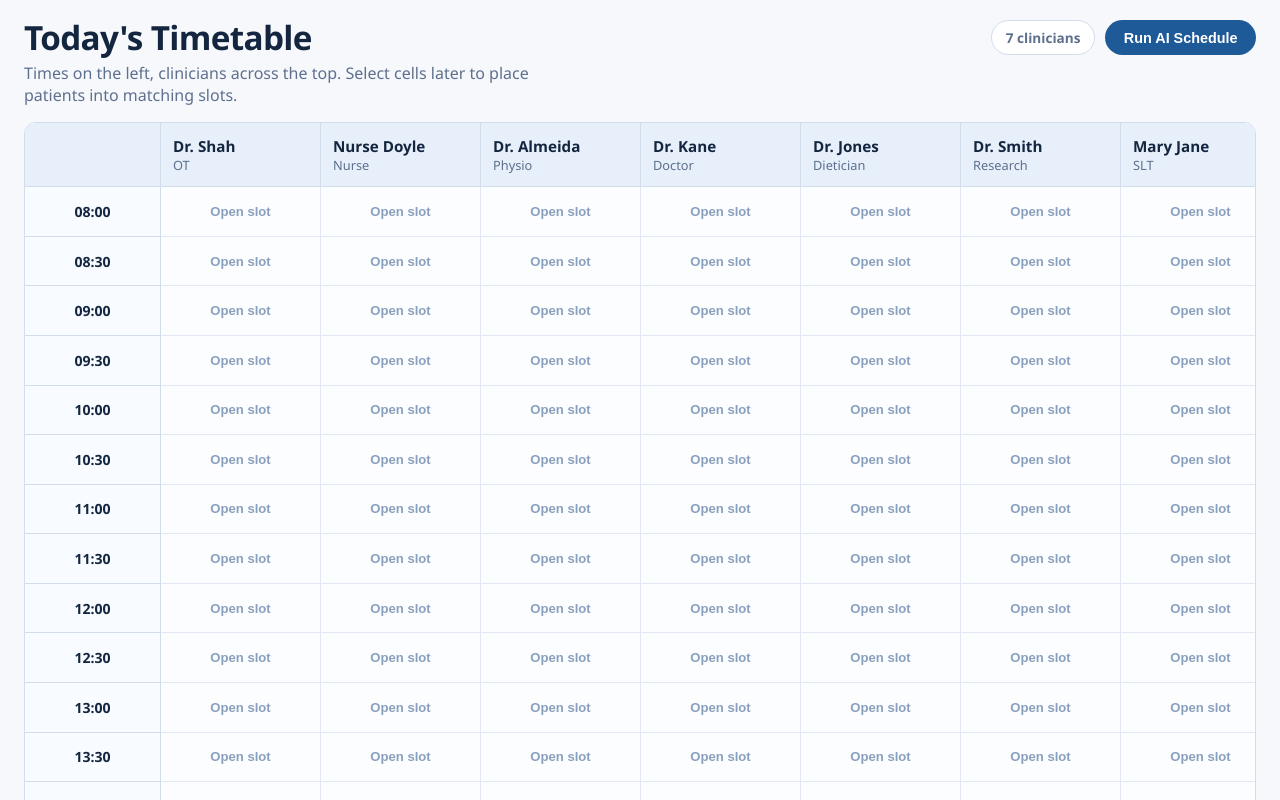
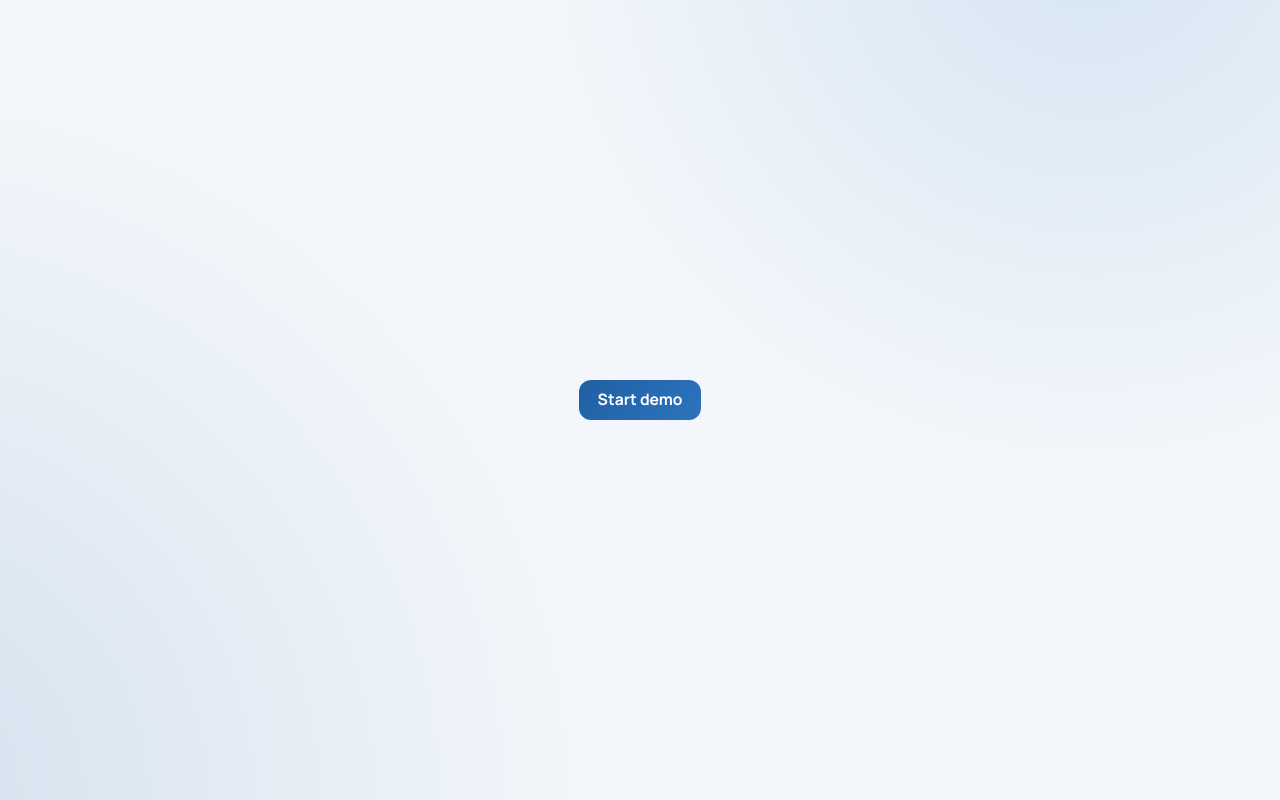
Before and after one commit to JoanVM005/HackEurope2026, a React (Vite) app in the folder Frontend/hackeurope2026/: page /patients in a window 1280 px wide. Shown: the top 800 px of the page. Built offline with nearby package versions, Linux system fonts and the light colour scheme.

Commit message:
Stitched two frames together

```diff
--- a/Frontend/hackeurope2026/src/App.css
+++ b/Frontend/hackeurope2026/src/App.css
@@ -1,6 +1,54 @@
+@import url('https://fonts.googleapis.com/css2?family=Manrope:wght@400;500;600;700;800&display=swap');
+
 .app-shell {
+  --brand-blue-900: #134787;
+  --brand-blue-700: #1f5fa4;
+  --brand-blue-500: #4f90cd;
+  --brand-blue-200: #d8e8f8;
+  --surface: #f3f7fb;
+  --ink: #0f2745;
+  --muted: #4b647f;
+
   min-height: 100vh;
-  padding: 0;
-#root {
-  min-height: 100vh;
+  width: 100%;
+  color: var(--ink);
+  background:
+    radial-gradient(circle at 85% -10%, rgb(79 144 205 / 18%), transparent 40%),
+    radial-gradient(circle at -10% 100%, rgb(31 95 164 / 15%), transparent 45%),
+    var(--surface);
 }
+
+.app-shell--landing {
+  display: grid;
+  place-items: center;
+  padding: 1rem;
+}
+
+.landing {
+  display: grid;
+  place-items: center;
+}
+
+.page-action-btn {
+  border: 0;
+  border-radius: 12px;
+  background: linear-gradient(135deg, var(--brand-blue-700), #2d74bd);
+  color: #ffffff;
+  font: inherit;
+  font-weight: 700;
+  font-size: 0.98rem;
+  line-height: 1;
+  padding: 0.78rem 1.15rem;
+  cursor: pointer;
+  transition: filter 140ms ease;
+}
+
+.page-action-btn:hover {
+  filter: brightness(1.05);
+}
+
+.page-action-btn--secondary {
+  background: #ffffff;
+  color: var(--brand-blue-700);
+  border: 1px solid var(--brand-blue-200);
+}
--- a/Frontend/hackeurope2026/src/App.tsx
+++ b/Frontend/hackeurope2026/src/App.tsx
@@ -1,14 +1,38 @@
+import './App.css'
+import { useState } from 'react'
 import PatientBoardPage from './features/patient-board/PatientBoardPage'
-import './App.css'
 import { ScheduleGrid } from './schedule/ScheduleGrid'
 
+type Screen = 'landing' | 'patients' | 'schedule'
+
 function App() {
+  const [screen, setScreen] = useState<Screen>('landing')
+
+  if (screen === 'landing') {
+    return (
+      <main className="app-shell app-shell--landing">
+        <section className="landing" aria-label="Demo start">
+          <button type="button" className="page-action-btn" onClick={() => setScreen('patients')}>
+            Start demo
+          </button>
+        </section>
+      </main>
+    )
+  }
+
+  if (screen === 'patients') {
+    return (
+      <main className="app-shell">
+        <PatientBoardPage onCreateSchedule={() => setScreen('schedule')} />
+      </main>
+    )
+  }
+
   return (
     <main className="app-shell">
-      <ScheduleGrid />
+      <ScheduleGrid onConfigurePatients={() => setScreen('patients')} />
     </main>
   )
-  return <PatientBoardPage />
 }
 
 export default App
--- a/Frontend/hackeurope2026/src/features/patient-board/PatientBoardPage.tsx
+++ b/Frontend/hackeurope2026/src/features/patient-board/PatientBoardPage.tsx
@@ -12,7 +12,11 @@ const emptyChecklist = (): TestChecklist => ({
   Physio: false,
 })
 
-export default function PatientBoardPage() {
+interface PatientBoardPageProps {
+  onCreateSchedule?: () => void
+}
+
+export default function PatientBoardPage({ onCreateSchedule }: PatientBoardPageProps) {
   const [patients, setPatients] = useState<PatientCardData[]>(mockPatients)
   const [newPatientName, setNewPatientName] = useState('')
   const [newPatientTests, setNewPatientTests] = useState<TestChecklist>(emptyChecklist)
@@ -77,6 +81,13 @@ export default function PatientBoardPage() {
         <p className="patient-board__subtitle">
           Add patients, tick required tests, and let the AI handle scheduling and order-of-execution in the background.
         </p>
+        {onCreateSchedule ? (
+          <div className="patient-board__top-actions">
+            <button type="button" className="page-action-btn" onClick={onCreateSchedule}>
+              Create schedule
+            </button>
+          </div>
+        ) : null}
 
         <form
           className="patient-board__composer"
--- a/Frontend/hackeurope2026/src/features/patient-board/patientBoard.css
+++ b/Frontend/hackeurope2026/src/features/patient-board/patientBoard.css
@@ -1,20 +1,7 @@
-@import url('https://fonts.googleapis.com/css2?family=Manrope:wght@400;500;600;700;800&display=swap');
-
 .patient-board {
-  --avelios-blue-900: #134787;
-  --avelios-blue-700: #1f5fa4;
-  --avelios-blue-500: #4f90cd;
-  --avelios-blue-200: #d8e8f8;
-  --avelios-surface: #f3f7fb;
-  --avelios-ink: #0f2745;
-  --avelios-muted: #4b647f;
   min-height: 100vh;
   width: 100%;
   padding: clamp(1.25rem, 2vw, 2rem) clamp(1rem, 3vw, 2.5rem) 2rem;
-  background:
-    radial-gradient(circle at 85% -10%, rgb(79 144 205 / 18%), transparent 40%),
-    radial-gradient(circle at -10% 100%, rgb(31 95 164 / 15%), transparent 45%),
-    var(--avelios-surface);
 }
 
 .patient-board__hero {
@@ -23,7 +10,7 @@
 
 .patient-board__hero h1 {
   margin: 0;
-  color: var(--avelios-ink);
+  color: var(--ink);
   font-size: clamp(1.9rem, 3.6vw, 3rem);
   font-weight: 800;
   line-height: 1.05;
@@ -32,8 +19,14 @@
 .patient-board__subtitle {
   margin: 0.8rem 0 1rem;
   max-width: 74ch;
-  color: var(--avelios-muted);
+  color: var(--muted);
   font-size: clamp(0.95rem, 1.4vw, 1.05rem);
+}
+
+.patient-board__top-actions {
+  margin-bottom: 1rem;
+  display: flex;
+  justify-content: flex-end;
 }
 
 .patient-board__composer {
@@ -41,7 +34,7 @@
   grid-template-columns: 1.4fr 2fr auto;
   gap: 0.75rem;
   align-items: end;
-  border: 1px solid var(--avelios-blue-200);
+  border: 1px solid var(--brand-blue-200);
   border-radius: 16px;
   background: linear-gradient(180deg, #ffffff, #f7fbff);
   padding: 0.9rem;
@@ -56,7 +49,7 @@
 .patient-board__test-options legend {
   display: block;
   margin-bottom: 0.45rem;
-  color: var(--avelios-muted);
+  color: var(--muted);
   font-size: 0.8rem;
   font-weight: 700;
   text-transform: uppercase;
@@ -69,7 +62,7 @@
   border-radius: 10px;
   background: #ffffff;
   padding: 0.62rem 0.7rem;
-  color: var(--avelios-ink);
+  color: var(--ink);
   font: inherit;
 }
 
@@ -86,20 +79,20 @@
   display: inline-flex;
   align-items: center;
   gap: 0.4rem;
-  color: var(--avelios-ink);
+  color: var(--ink);
   font-size: 0.88rem;
   font-weight: 600;
 }
 
 .patient-board__test-options input,
 .test-checklist__item input {
-  accent-color: var(--avelios-blue-700);
+  accent-color: var(--brand-blue-700);
 }
 
 .patient-board__add-btn {
   border: none;
   border-radius: 10px;
-  background: linear-gradient(135deg, #1e5fa3, #2d74bd);
+  background: linear-gradient(135deg, var(--brand-blue-700), #2d74bd);
   color: #ffffff;
   font: inherit;
   font-weight: 700;
@@ -140,7 +133,7 @@
 
 .patient-card__header h2 {
   margin: 0;
-  color: var(--avelios-ink);
+  color: var(--ink);
   font-size: 1.48rem;
   font-weight: 760;
   line-height: 1.2;
@@ -152,10 +145,10 @@
 }
 
 .card-btn {
-  border: 1px solid #070707;
+  border: 1px solid var(--brand-blue-200);
   border-radius: 8px;
   background: #f1f7fe;
-  color: #070707;
+  color: var(--brand-blue-700);
   font: inherit;
   font-size: 0.95rem;
   font-weight: 700;
@@ -169,8 +162,9 @@
 }
 
 .card-btn--danger {
-  color: #030303;
-  background: #f17a7a;
+  color: #7a2532;
+  background: #ffe9ee;
+  border-color: #f2bcc6;
 }
 
 .patient-card__name-input {
@@ -179,7 +173,7 @@
   border: 1px solid #bfd7ef;
   border-radius: 9px;
   padding: 0.68rem 0.78rem;
-  color: var(--avelios-ink);
+  color: var(--ink);
   font: inherit;
   font-size: 1.18rem;
   font-weight: 600;
@@ -187,7 +181,7 @@
 
 .patient-card__meta {
   margin: 0.72rem 0 0.92rem;
-  color: var(--avelios-muted);
+  color: var(--muted);
   font-size: 1.06rem;
   font-weight: 600;
 }
@@ -217,7 +211,7 @@
   border: 1px dashed #b8d3ec;
   border-radius: 14px;
   background: #f9fcff;
-  color: var(--avelios-muted);
+  color: var(--muted);
   font-weight: 600;
   padding: 1rem;
 }
--- a/Frontend/hackeurope2026/src/index.css
+++ b/Frontend/hackeurope2026/src/index.css
@@ -1,23 +1,11 @@
 :root {
-  font-family: "Avenir Next", "Nunito Sans", "Segoe UI", Tahoma, Geneva, Verdana, sans-serif, 'Manrope';
+  font-family: 'Manrope', 'Avenir Next', 'Nunito Sans', 'Segoe UI', sans-serif;
   font-synthesis: none;
   text-rendering: optimizeLegibility;
   -webkit-font-smoothing: antialiased;
   -moz-osx-font-smoothing: grayscale;
 }
 
-body {
-  margin: 0;
-  min-width: 375px;
-  min-height: 100vh;
-  background: #e9edf2;
-  color: #14263f;
-}
-
-#root {
-  width: 100%;
-  min-height: 100vh;
-  box-sizing: border-box;
 *,
 *::before,
 *::after {
@@ -27,14 +15,12 @@ body {
 html,
 body,
 #root {
+  margin: 0;
   width: 100%;
   min-height: 100%;
 }
 
 body {
-  margin: 0;
   min-width: 320px;
   min-height: 100vh;
-  color: #0f2745;
-  background: #f3f7fb;
 }
--- a/Frontend/hackeurope2026/src/schedule/ScheduleGrid.css
+++ b/Frontend/hackeurope2026/src/schedule/ScheduleGrid.css
@@ -1,17 +1,11 @@
 .schedule {
-  --brand-blue: #1f5a98;
-  --brand-blue-strong: #16497c;
-  --brand-blue-soft: #e7effa;
   --line: #d2dcea;
-  --surface: #f6f8fb;
-  --text-main: #14263f;
-  --text-soft: #5e708e;
 
   width: 100%;
   min-height: 100vh;
   box-sizing: border-box;
   padding: 1.25rem 1.5rem;
-  background: var(--surface);
+  background: transparent;
   border: 0;
   border-radius: 0;
   box-shadow: none;
@@ -29,7 +23,7 @@
 
 .schedule-header h1 {
   margin: 0;
-  color: var(--text-main);
+  color: var(--ink);
   font-size: clamp(1.75rem, 2.6vw, 3rem);
   line-height: 1.05;
   letter-spacing: -0.02em;
@@ -37,7 +31,7 @@
 
 .schedule-header p {
   margin: 0.45rem 0 0;
-  color: var(--text-soft);
+  color: var(--muted);
   font-size: 1rem;
   max-width: 58ch;
 }
@@ -53,7 +47,7 @@
   border-radius: 999px;
   background: #ffffff;
   border: 1px solid var(--line);
-  color: var(--text-soft);
+  color: var(--muted);
   font-size: 0.85rem;
   font-weight: 700;
 }
@@ -65,12 +59,12 @@
   font-size: 0.9rem;
   font-weight: 700;
   color: #ffffff;
-  background: var(--brand-blue);
+  background: var(--brand-blue-700);
   cursor: pointer;
 }
 
 .schedule-cta:hover {
-  background: var(--brand-blue-strong);
+  background: var(--brand-blue-900);
 }
 
 .schedule-grid-wrap {
@@ -93,7 +87,7 @@
   top: 0;
   left: 0;
   z-index: 4;
-  background: var(--brand-blue-soft);
+  background: #e7effa;
   border-right: 1px solid var(--line);
   border-bottom: 1px solid var(--line);
   min-height: 64px;
@@ -107,19 +101,19 @@
   flex-direction: column;
   justify-content: center;
   padding: 0.75rem;
-  background: var(--brand-blue-soft);
+  background: #e7effa;
   border-bottom: 1px solid var(--line);
   border-right: 1px solid var(--line);
 }
 
 .clinician-cell strong {
   font-size: 0.95rem;
-  color: var(--text-main);
+  color: var(--ink);
 }
 
 .clinician-cell span {
   font-size: 0.8rem;
-  color: var(--text-soft);
+  color: var(--muted);
 }
 
 .time-cell {
@@ -132,7 +126,7 @@
   padding: 0.6rem 0.5rem;
   font-size: 0.88rem;
   font-weight: 600;
-  color: var(--text-main);
+  color: var(--ink);
   background: #f8fbff;
   border-right: 1px solid var(--line);
   border-bottom: 1px solid var(--line);
@@ -153,7 +147,7 @@
 
 .slot-cell:hover {
   background: #edf3fb;
-  color: var(--brand-blue);
+  color: var(--brand-blue-700);
   box-shadow: inset 0 0 0 2px #b9d0ef;
 }
 
--- a/Frontend/hackeurope2026/src/schedule/ScheduleGrid.tsx
+++ b/Frontend/hackeurope2026/src/schedule/ScheduleGrid.tsx
@@ -8,6 +8,7 @@ export type Clinician = {
 
 type ScheduleGridProps = {
   clinicians?: Clinician[];
+  onConfigurePatients?: () => void;
 };
 
 const defaultClinicians: Clinician[] = [
@@ -41,7 +42,7 @@ const timeSlots = [
   "16:30",
 ];
 
-export function ScheduleGrid({ clinicians = defaultClinicians }: ScheduleGridProps) {
+export function ScheduleGrid({ clinicians = defaultClinicians, onConfigurePatients }: ScheduleGridProps) {
   const activeClinicians = clinicians.length > 0 ? clinicians : defaultClinicians;
   const columnWidthRem = 10;
   const timeColumnWidthRem = 8.5;
@@ -58,6 +59,11 @@ export function ScheduleGrid({ clinicians = defaultClinicians }: ScheduleGridPro
         </div>
         <div className="schedule-actions">
           <span className="clinician-count">{activeClinicians.length} clinicians</span>
+          {onConfigurePatients ? (
+            <button type="button" className="page-action-btn page-action-btn--secondary" onClick={onConfigurePatients}>
+              Configure patients
+            </button>
+          ) : null}
           <button type="button" className="schedule-cta">
             Run AI Schedule
           </button>
```
Also changed, not shown: 1 other file (tests, documents, lock files or other folders).
